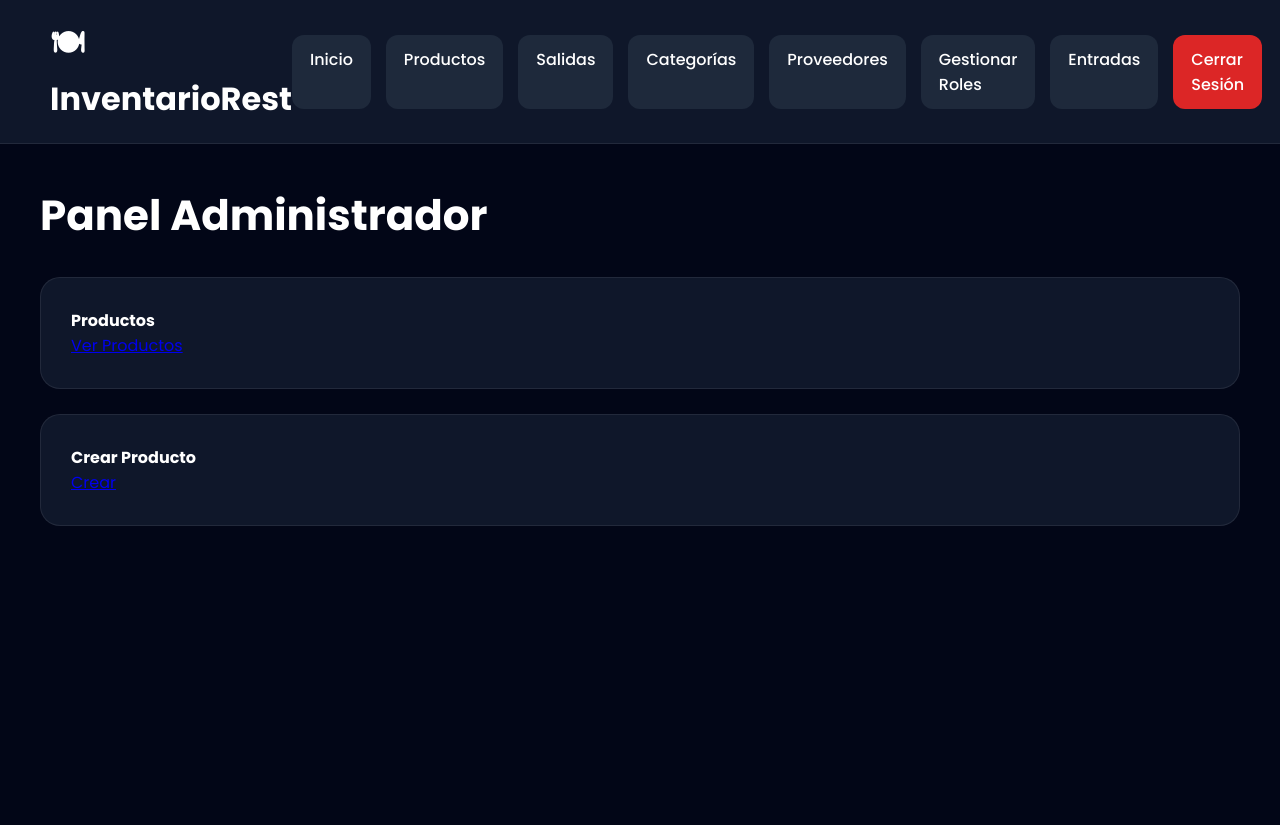
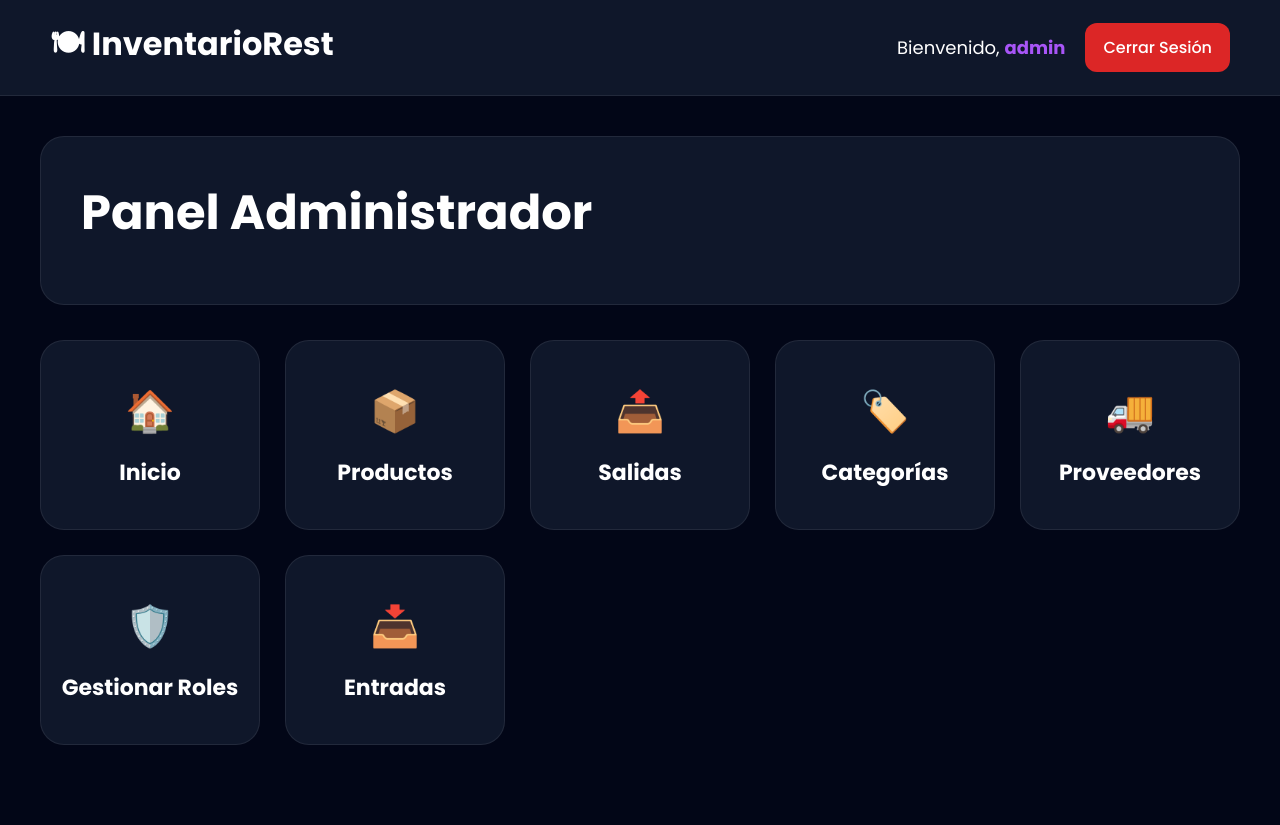
Before and after one commit to Juandixx/Proyecto-Restaurante, a Django app: page /dashboard/ in a window 1280 px wide. Before the commit the page ends 526 px from the top, so only its background shows below. Run offline with Django 5.2, Linux system fonts and the light colour scheme; a user stored in the database is signed in; data comes from the database, SQL or seed files in the repository; both versions use the stored data as it was after the commit; parts of the project's set-up code (start-up, migrations or seed data) failed here and were passed over.

Commit message:
Añadi CRUD al admin

```diff
--- a/modulo/admin.py
+++ b/modulo/admin.py
@@ -1,4 +1,5 @@
 from django.contrib import admin
+
 from .models import (
     Usuario,
     Categoria,
--- a/modulo/static/modulo/css/base.css
+++ b/modulo/static/modulo/css/base.css
@@ -10,7 +10,7 @@
 
 
 /* =========================
-   BODY
+    BODY
 ========================= */
 
 body{
@@ -56,6 +56,8 @@ body{
     font-weight: 700;
 
     color: white;
+
+    text-decoration: none;
 
 }
 
@@ -793,6 +795,8 @@ button:hover{
 
     display: flex;
 
+    flex-direction: column;
+
     justify-content: space-between;
 
     align-items: center;
@@ -1227,3 +1231,102 @@ button:hover{
     line-height: 1.6;
 
 }
+
+/* =========================
+   NAVBAR RIGHT
+========================= */
+
+.navbar-right{
+
+    display: flex;
+
+    align-items: center;
+
+    gap: 20px;
+
+}
+
+
+.welcome-text{
+
+    color: white;
+
+    font-size: 18px;
+
+}
+
+
+.welcome-text strong{
+
+    color: #a855f7;
+
+}
+
+
+/* =========================
+   DASHBOARD GRID
+========================= */
+
+.dashboard-grid{
+
+    display: grid;
+
+    grid-template-columns: repeat(auto-fit, minmax(180px, 1fr));
+
+    gap: 25px;
+
+    margin-bottom: 40px;
+
+}
+
+
+/* =========================
+   DASHBOARD CARD
+========================= */
+
+.dashboard-card{
+
+    background: #0f172a;
+
+    border-radius: 24px;
+
+    padding: 40px 20px;
+
+    text-decoration: none;
+
+    color: white;
+
+    border: 1px solid rgba(255,255,255,0.08);
+
+    transition: 0.3s;
+
+    text-align: center;
+
+}
+
+
+.dashboard-card:hover{
+
+    transform: translateY(-5px);
+
+    border-color: #a855f7;
+
+}
+
+
+.dashboard-card span{
+
+    font-size: 40px;
+
+    display: block;
+
+    margin-bottom: 15px;
+
+}
+
+
+.dashboard-card h3{
+
+    font-size: 22px;
+
+}
--- a/modulo/templates/modulo/base.html
+++ b/modulo/templates/modulo/base.html
@@ -33,62 +33,37 @@
 
     <nav class="navbar">
 
-        <div class="logo">
+        <a
+            href="{% url 'dashboard' %}"
+            class="logo"
+        >
             🍽 InventarioRest
-        </div>
+        </a>
 
-        {% if user.is_authenticated %}
+        <div class="navbar-right">
 
-        <div class="nav-links">
+            <span class="welcome-text">
 
-            <a href="{% url 'dashboard' %}">
-                Inicio
-            </a>
+                Bienvenido,
 
-            <a href="{% url 'productos' %}">
-                Productos
-            </a>
+                <strong>
+                    {{ request.user.username }}
+                </strong>
 
-            <a href="{% url 'salidas' %}"
-            class="nav-link-btn">
+            </span>
 
-                Salidas
+            <div class="nav-links">
 
-            </a>
+                <a
+                    href="{% url 'logout' %}"
+                    class="logout-btn"
+                >
+                    Cerrar Sesión
+                </a>
 
-
-
-
-            {% if user.usuario.rol == 'admin' %}
-
-            <a href="{% url 'categorias' %}" class="nav-btn">
-                Categorías
-            </a>
-
-            <a href="{% url 'proveedores' %}" class="nav-link-btn">
-                Proveedores
-            </a>
-
-            <a href="{% url 'gestionar_roles' %}">
-                Gestionar Roles
-            </a>
-
-            <a href="{% url 'entradas' %}"
-            class="nav-link-btn">
-
-                Entradas
-
-            </a>
-
-            {% endif %}
-
-            <a href="{% url 'logout' %}" class="logout-btn">
-                Cerrar Sesión
-            </a>
+            </div>
 
         </div>
-
-        {% endif %}
 
     </nav>
 
--- a/modulo/templates/modulo/dashboard_admin.html
+++ b/modulo/templates/modulo/dashboard_admin.html
@@ -6,43 +6,92 @@ Dashboard Admin
 
 {% block content %}
 
-<h1 class="mb-4">
-    Panel Administrador
-</h1>
+<div class="dashboard-hero">
 
-<div class="row g-4">
+    <h1 class="dashboard-title">
+        Panel Administrador
+    </h1>
 
-    <div class="col-md-4">
+</div>
 
-        <div class="card shadow-sm p-4">
 
-            <h4>
-                Productos
-            </h4>
+<div class="dashboard-grid">
 
-            <a href="{% url 'productos' %}" class="btn btn-dark mt-3">
-                Ver Productos
-            </a>
+    <a href="{% url 'dashboard' %}" class="dashboard-card">
 
-        </div>
+        <span>🏠</span>
 
-    </div>
+        <h3>
+            Inicio
+        </h3>
 
-    <div class="col-md-4">
+    </a>
 
-        <div class="card shadow-sm p-4">
 
-            <h4>
-                Crear Producto
-            </h4>
+    <a href="{% url 'productos' %}" class="dashboard-card">
 
-            <a href="{% url 'crear_producto' %}" class="btn btn-success mt-3">
-                Crear
-            </a>
+        <span>📦</span>
 
-        </div>
+        <h3>
+            Productos
+        </h3>
 
-    </div>
+    </a>
+
+
+    <a href="{% url 'salidas' %}" class="dashboard-card">
+
+        <span>📤</span>
+
+        <h3>
+            Salidas
+        </h3>
+
+    </a>
+
+
+    <a href="{% url 'categorias' %}" class="dashboard-card">
+
+        <span>🏷️</span>
+
+        <h3>
+            Categorías
+        </h3>
+
+    </a>
+
+
+    <a href="{% url 'proveedores' %}" class="dashboard-card">
+
+        <span>🚚</span>
+
+        <h3>
+            Proveedores
+        </h3>
+
+    </a>
+
+
+    <a href="{% url 'gestionar_roles' %}" class="dashboard-card">
+
+        <span>🛡️</span>
+
+        <h3>
+            Gestionar Roles
+        </h3>
+
+    </a>
+
+
+    <a href="{% url 'entradas' %}" class="dashboard-card">
+
+        <span>📥</span>
+
+        <h3>
+            Entradas
+        </h3>
+
+    </a>
 
 </div>
 
--- a/modulo/urls.py
+++ b/modulo/urls.py
@@ -17,6 +17,18 @@ urlpatterns = [
         'crear-producto/',
         views.crear_producto,
         name='crear_producto'
+    ),
+
+    path(
+        'editar-producto/<int:producto_id>/',
+        views.editar_producto,
+        name='editar_producto'
+    ),
+
+    path(
+        'eliminar-producto/<int:producto_id>/',
+        views.eliminar_producto,
+        name='eliminar_producto'
     ),
 
     path(
--- a/modulo/views.py
+++ b/modulo/views.py
@@ -65,6 +65,67 @@ def crear_producto(request):
             'formulario': formulario
         }
     )
+
+# =========================
+# EDITAR PRODUCTO
+# =========================
+
+@login_required
+def editar_producto(request, producto_id):
+
+    if request.user.usuario.rol != 'admin':
+
+        return redirect('dashboard')
+
+    producto = Producto.objects.get(id=producto_id)
+
+    if request.method == 'POST':
+
+        formulario = ProductoForm(
+            request.POST,
+            instance=producto
+        )
+
+        if formulario.is_valid():
+
+            formulario.save()
+
+            return redirect('productos')
+
+    else:
+
+        formulario = ProductoForm(instance=producto)
+
+    return render(
+
+        request,
+
+        'modulo/editar_producto.html',
+
+        {
+            'formulario': formulario
+        }
+
+    )
+
+
+# =========================
+# ELIMINAR PRODUCTO
+# =========================
+
+@login_required
+def eliminar_producto(request, producto_id):
+
+    if request.user.usuario.rol != 'admin':
+
+        return redirect('dashboard')
+
+    producto = Producto.objects.get(id=producto_id)
+
+    producto.delete()
+
+    return redirect('productos')
+
 
 # =========================
 # REGISTRO
```
Also changed, not shown: modulo/templates/index.html (deleted, +0 -25 lines), modulo/templates/layouts/base.html (deleted, +0 -54 lines), modulo/templates/modulo/dashboard_empleado.html (+38 -9 lines), modulo/templates/modulo/editar_producto.html (added, +55 -0 lines), modulo/templates/modulo/lista_productos.html (+31 -0 lines), modulo/templates/productos/crear_producto.html (deleted, +0 -53 lines), modulo/templates/productos/lista_productos.html (deleted, +0 -75 lines), db.sqlite3.
